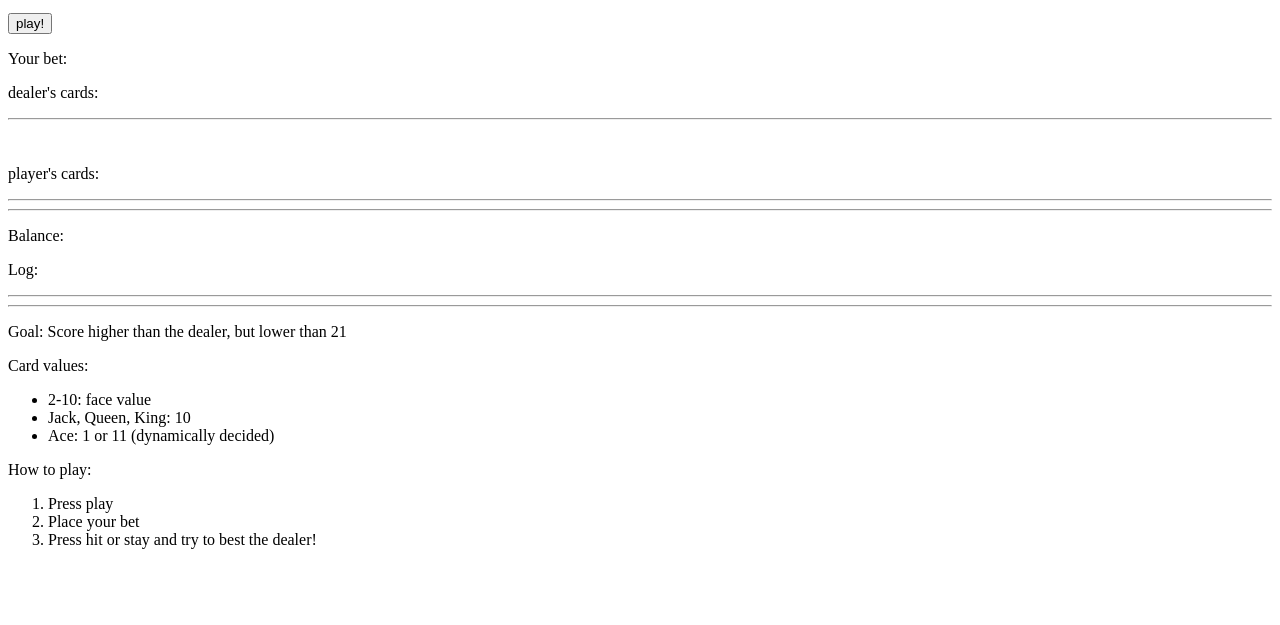
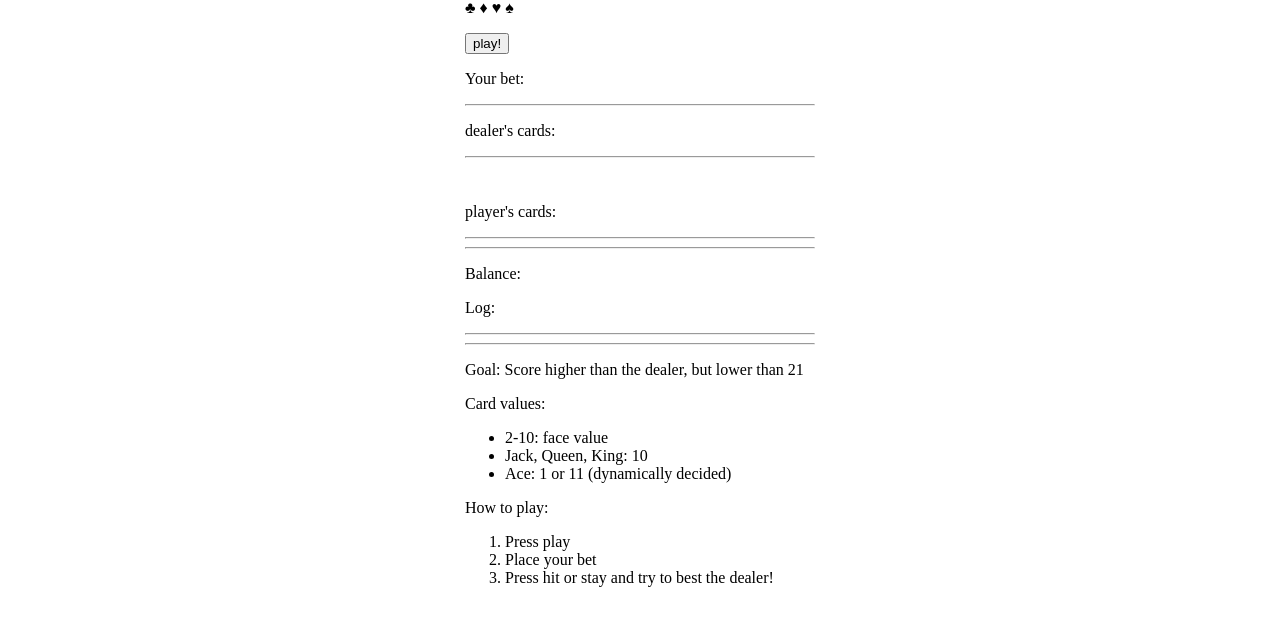
Before and after one commit to magalifabri/Games, a plain HTML site: page js-21-card-game/index.html in a window 1280 px wide. Shown: the part 127-752 px from the top of the page. Drawn offline with Linux system fonts and the light colour scheme.

Commit message:
Add a bit of styling

```diff
--- a/js-21-card-game/index.html
+++ b/js-21-card-game/index.html
@@ -18,6 +18,8 @@
     <button class="play active">play!</button>
 
     <p class="players-bet">Your bet: <span></span></p>
+
+    <hr>
 
     <div class="dealer">
         <p>dealer's cards:</p>
--- a/js-21-card-game/style.css
+++ b/js-21-card-game/style.css
@@ -1,7 +1,18 @@
+body {
+    max-width: 350px;
+    margin-left: auto;
+    margin-right: auto;
+    padding: 20px;
+}
+
+.face-down {
+    /* color: white; */
+    /* background-color: black; */
+}
+
 button.hit,
 button.stay,
-button.play,
-.face-down {
+button.play {
     visibility: hidden;
 }
 
```
